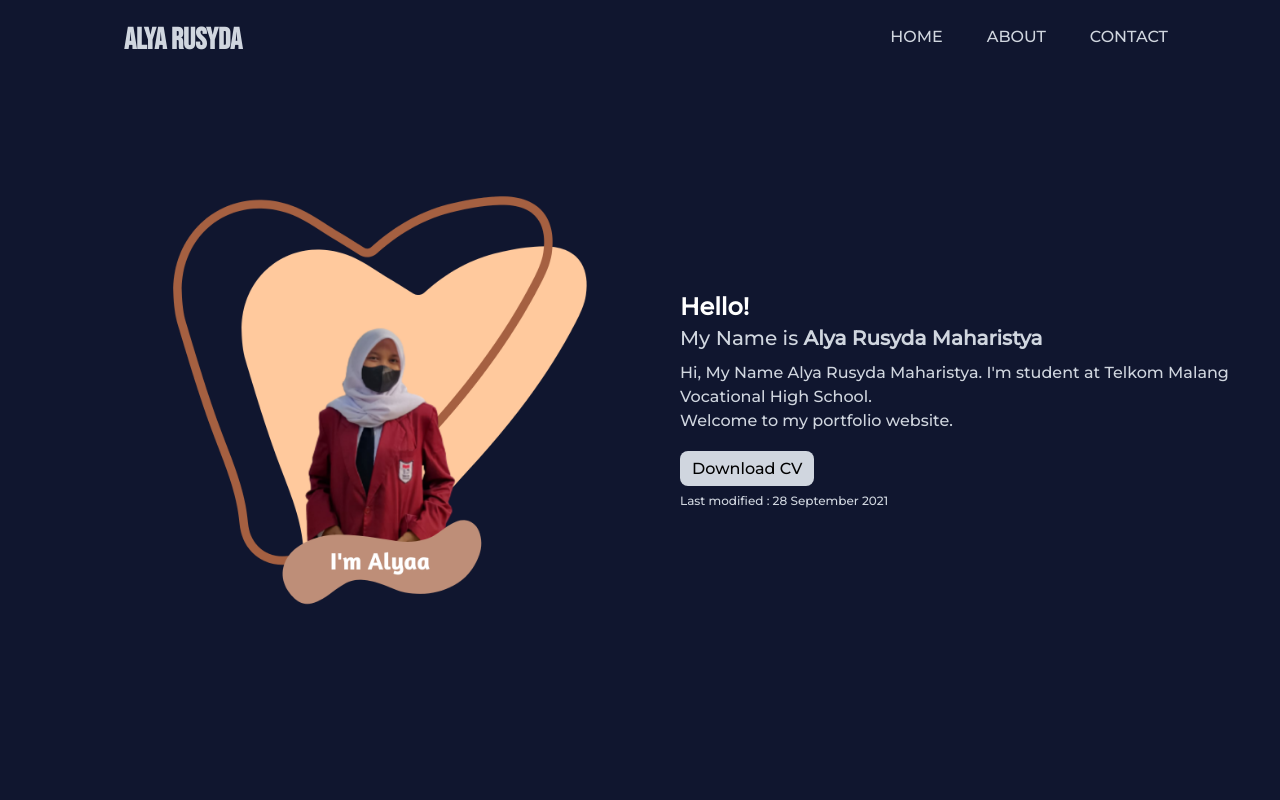
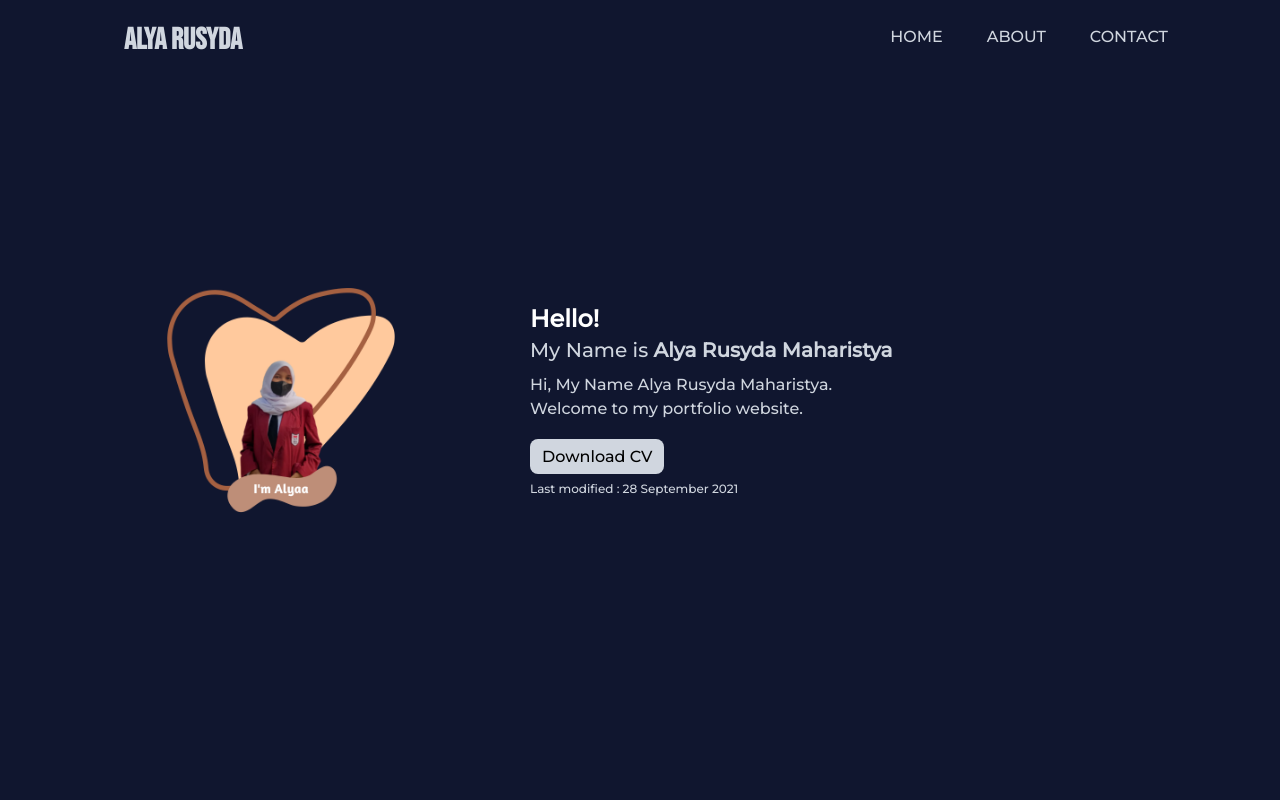
Before and after one commit to AlyaRusyda/portfolio, a Next.js app: page / in a window 1280 px wide. Shown: the top 800 px of the page. Built offline with nearby package versions, Linux system fonts and the light colour scheme.

Commit message:
update commit

```diff
--- a/components/Hero.js
+++ b/components/Hero.js
@@ -7,14 +7,14 @@ export const Hero = () => {
         <div className="flex items-center justify-center my-12 md:my-0">
           <div
             alt=""
-            className="h-full w-full object-cover ml-0 mx-auto md:ml-40 md:mr-20"
+            className="h-full w-full object-cover ml-0 mx-auto md:ml-40 md:mr-32"
           >
             <Image
               width={400}
               height={400}
               src="/images/wehe.png"
               alt=""
-              className="w-72 md:w-img object-cover rounded-lg"
+              className="w-72 md:w-bg object-cover rounded-lg"
             />
           </div>
         </div>
@@ -28,8 +28,8 @@ export const Hero = () => {
               <span className="font-normal mt-2">My Name is </span>Alya Rusyda
               Maharistya
             </h1>
-            <h4 className="md:text-md text-s m md:leading-normal leading-5 text-sec mt-2 mb-6">
-              Hi, My Name Alya Rusyda Maharistya. I'm student at Telkom Malang Vocational High School. <br />
+            <h4 className="md:text-base text-sm md:leading-normal leading-5 text-sec mt-2 mb-6">
+              Hi, My Name Alya Rusyda Maharistya. <br />
               Welcome to my portfolio website.
             </h4>
             <a href='https://drive.google.com/uc?export=download&id=1KIxoFkT6OCVYXbrGweUy7jHx048nSZdY' target="_blank" className='bg-sec rounded-lg text-md m:text-lg px-3 py-2'>Download CV</a>
--- a/tailwind.config.js
+++ b/tailwind.config.js
@@ -21,8 +21,7 @@ module.exports = {
       },
       width: {
         bg: "500px",
-        img: "450px",
-        home: "600px",
+        home: "750px",
         study: "350px",
       },
       height: {
```
